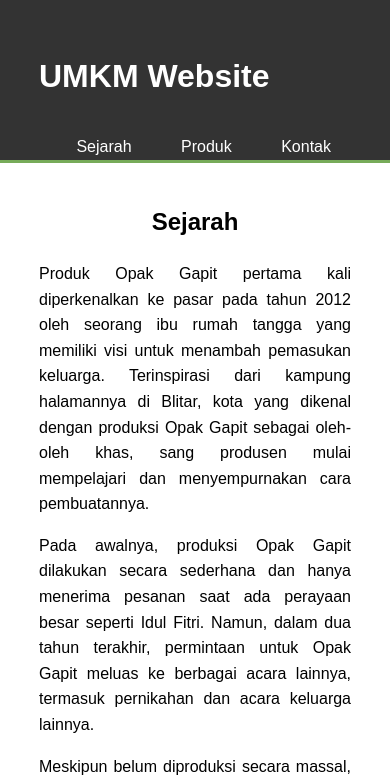
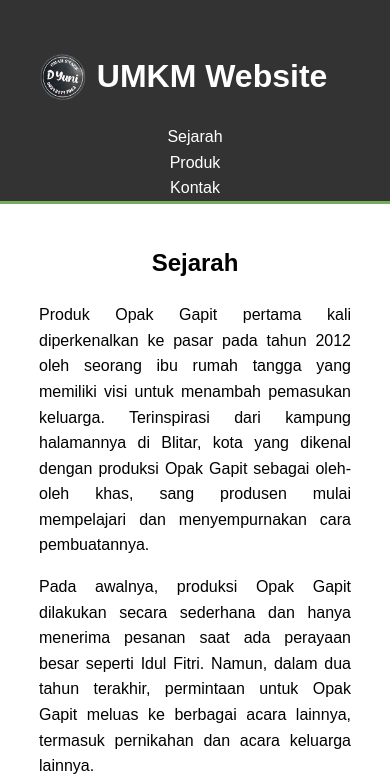
Before and after one commit to ksmbkt/OpakJepit, a plain HTML site: page index.html in a window 390 px wide. Shown: the top 783 px of the page. Drawn offline with Linux system fonts and the light colour scheme; some packages are replaced by stand-ins of ours.

Commit message:
Add files via upload

```diff
--- a/index.html
+++ b/index.html
@@ -5,11 +5,12 @@
     <meta name="viewport" content="width=device-width, initial-scale=1.0">
     <title>UMKM</title>
     <link rel="stylesheet" href="style.css">
+    <link rel="icon" href="logo.ico" type="image/x-icon">
 </head>
 <body>
     <header>
         <div class="container">
-            <h1>UMKM Website</h1>
+            <h1><img src="logo.png" alt="UMKM Logo" class="logo"> UMKM Website</h1>
             <nav>
                 <ul>
                     <li><a href="#history">Sejarah</a></li>
@@ -47,12 +48,12 @@
                 </div>
                 <div class="product-item">
                     <img src="Produk.jpeg" alt="Carang Mas">
-                    <h3>Product 2</h3>
+                    <h3>Carang Mas</h3>
                     <p>Deskripsi singkat produk 2...</p>
                 </div>
                 <div class="product-item">
                     <img src="Produk.jpeg" alt="Kembang Goyang">
-                    <h3>Product 3</h3>
+                    <h3>Kembang Goyang</h3>
                     <p>Deskripsi singkat produk 3...</p>
                 </div>
                 <!-- Add more product items as needed -->
--- a/style.css
+++ b/style.css
@@ -20,7 +20,14 @@ header {
 }
 
 header h1 {
+    display: flex;
+    align-items: center;
     float: left;
+}
+
+header h1 .logo {
+    max-height: 50px;
+    margin-right: 10px;
 }
 
 header nav {
@@ -129,16 +136,16 @@ footer {
 }
 
 @media (max-width: 768px) {
-    .header h1, .header nav {
+    header h1, header nav {
         float: none;
         text-align: center;
     }
 
-    .header nav ul {
+    header nav ul {
         text-align: center;
     }
 
-    .header nav ul li {
+    header nav ul li {
         display: block;
         margin: 0;
     }
```
Also changed, not shown: logo.png (added).
